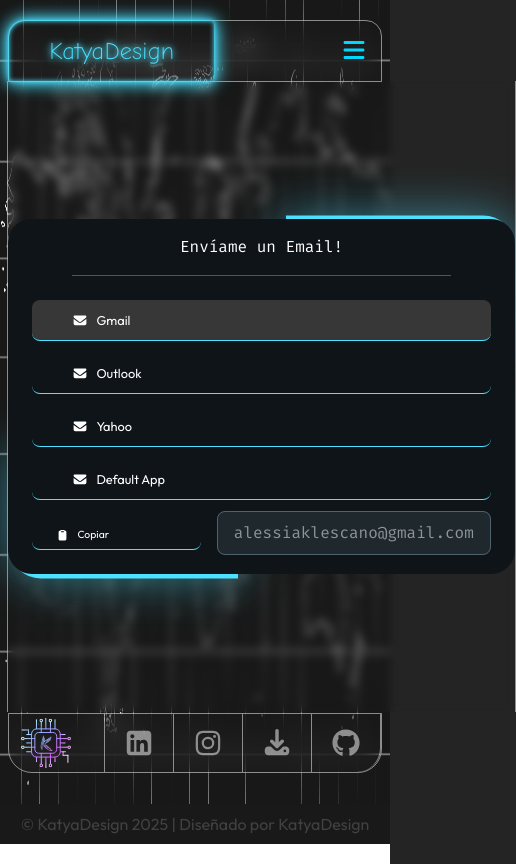
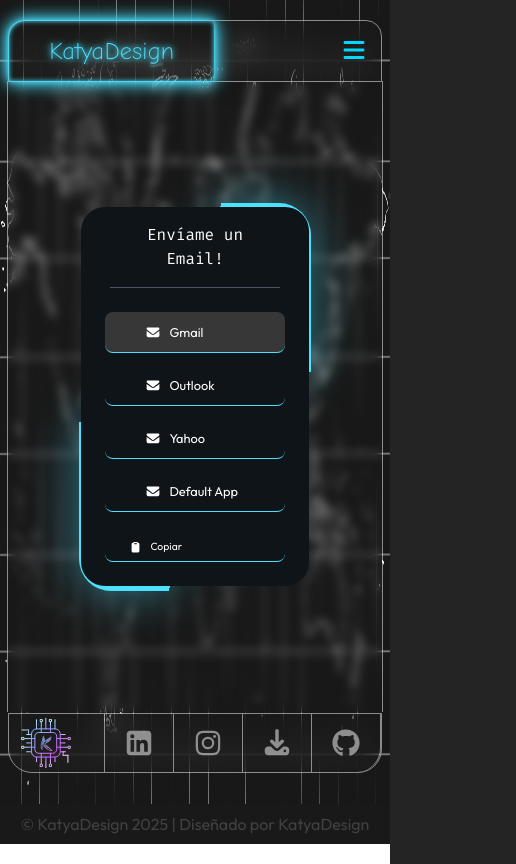
Before and after one commit to AluLescano/web-portfolio, a Next.js app: page /contact in a window 390 px wide. Shown: the whole page, 516 px wide, since content can reach past the window. Built offline with nearby package versions, Linux system fonts and the light colour scheme.

Commit message:
Finished Contact Responsive

```diff
--- a/app/ui/Mailto/mailto.module.scss
+++ b/app/ui/Mailto/mailto.module.scss
@@ -7,7 +7,6 @@
 }
 
 .modalContainer {
-  min-width: 60vh;
   width: fit-content;
   height: fit-content;
   display: flex;
@@ -119,3 +118,25 @@
     }
   }
 }
+
+@media (max-width: 768px) {
+  .modalContainer {
+    &::after,
+    &::before {
+      padding: 12.125rem 7.25rem;
+    }
+  }
+}
+
+
+@media (max-width: 369px) {
+  .modalContainer {
+    width: 100%;
+    margin: 1.5rem;
+
+    &::after,
+    &::before {
+      padding: 12.25rem 9.5rem;
+    }
+  }
+}
--- a/app/ui/Mailto/mailto.tsx
+++ b/app/ui/Mailto/mailto.tsx
@@ -121,7 +121,7 @@
                 )}
                 {copied ? "Copiado!" : "Copiar"}
               </Button>
-              <div>
+              <div className="hidden md:block">
                 <span className={fira.className}>{email}</span>
               </div>
             </div>
```
